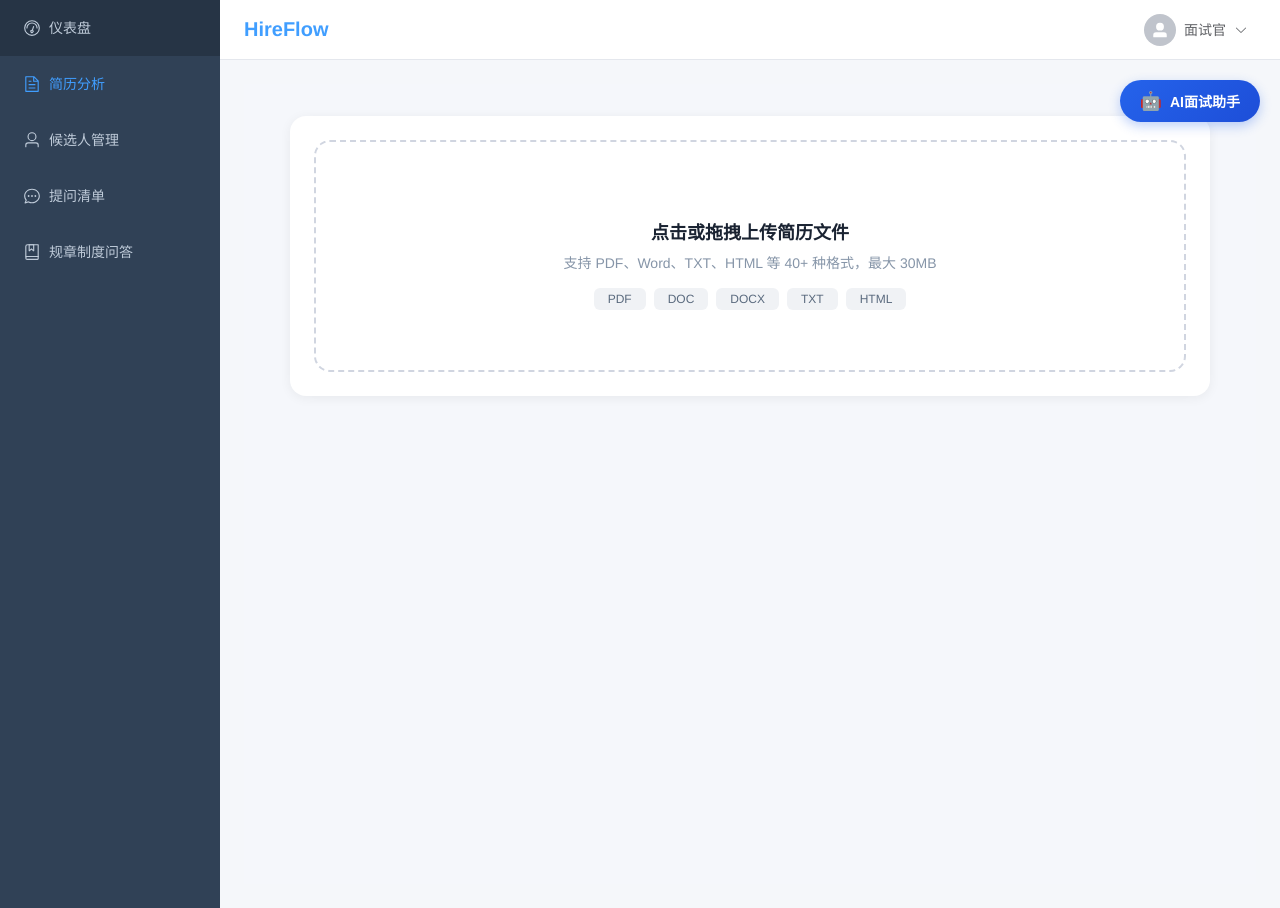
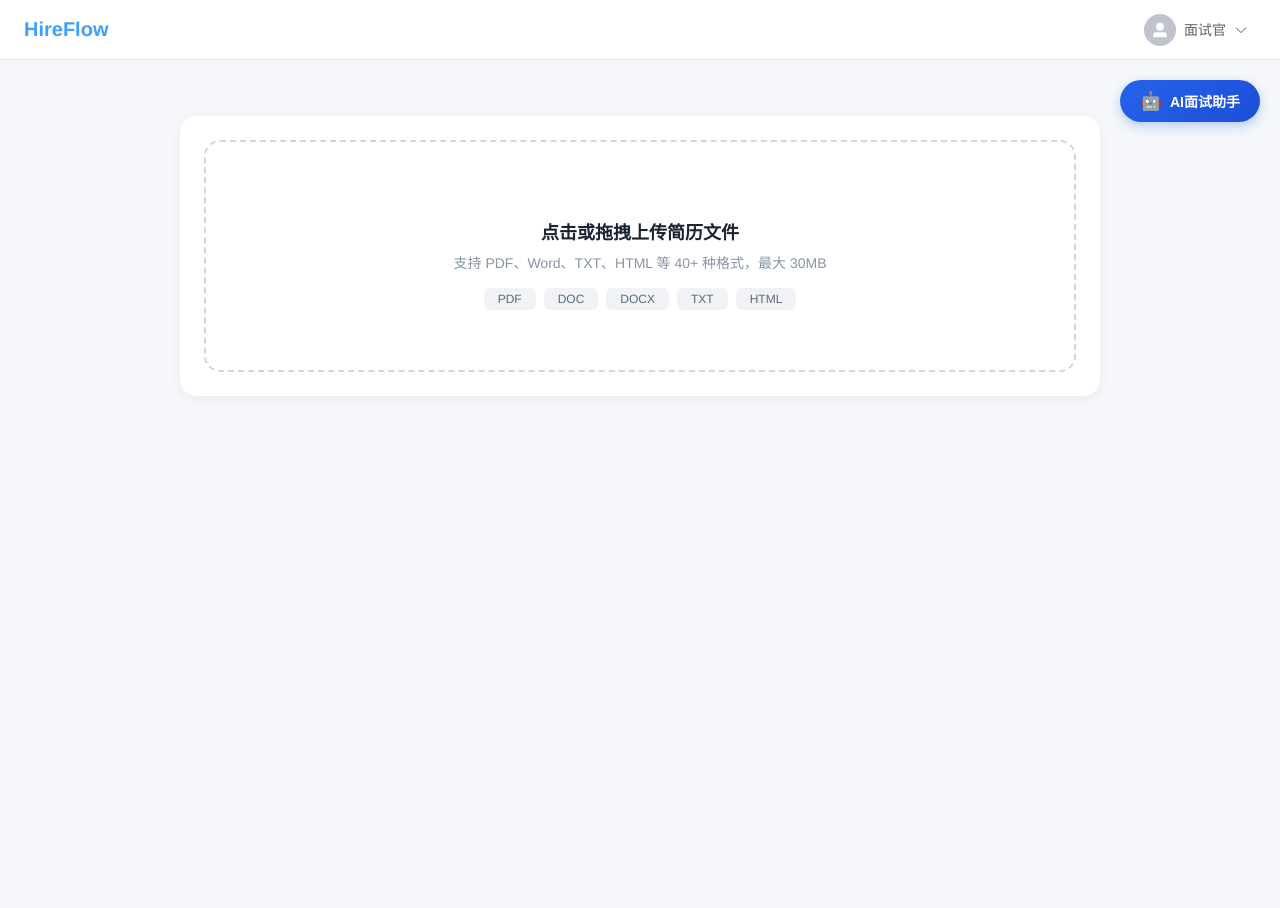
Before and after one commit to a2522272035/HireFlow, a Vue app in the folder frontend/: page /resumes in a window 1280 px wide. Built offline with nearby package versions, Linux system fonts and the light colour scheme.

Commit message:
feat: remove sidebar, default to resume analysis

```diff
--- a/frontend/src/components/layout/MainLayout.vue
+++ b/frontend/src/components/layout/MainLayout.vue
@@ -1,6 +1,5 @@
 <template>
   <el-container class="main-layout">
-    <AppSidebar />
     <el-container direction="vertical">
       <AppHeader />
       <el-main class="main-content">
@@ -16,7 +15,6 @@
 
 <script setup>
 import AppHeader from './AppHeader.vue'
-import AppSidebar from './AppSidebar.vue'
 </script>
 
 <style lang="scss" scoped>
--- a/frontend/src/router/index.js
+++ b/frontend/src/router/index.js
@@ -8,15 +8,19 @@ const routes = [
     children: [
       {
         path: '',
-        name: 'Dashboard',
-        component: () => import('@/views/Dashboard.vue'),
-        meta: { title: '仪表盘' },
+        redirect: '/resumes',
       },
       {
         path: 'resumes',
         name: 'ResumeAnalysis',
         component: () => import('@/views/ResumeAnalysis.vue'),
         meta: { title: '简历分析' },
+      },
+      {
+        path: 'dashboard',
+        name: 'Dashboard',
+        component: () => import('@/views/Dashboard.vue'),
+        meta: { title: '仪表盘' },
       },
       {
         path: 'interviews',
```
